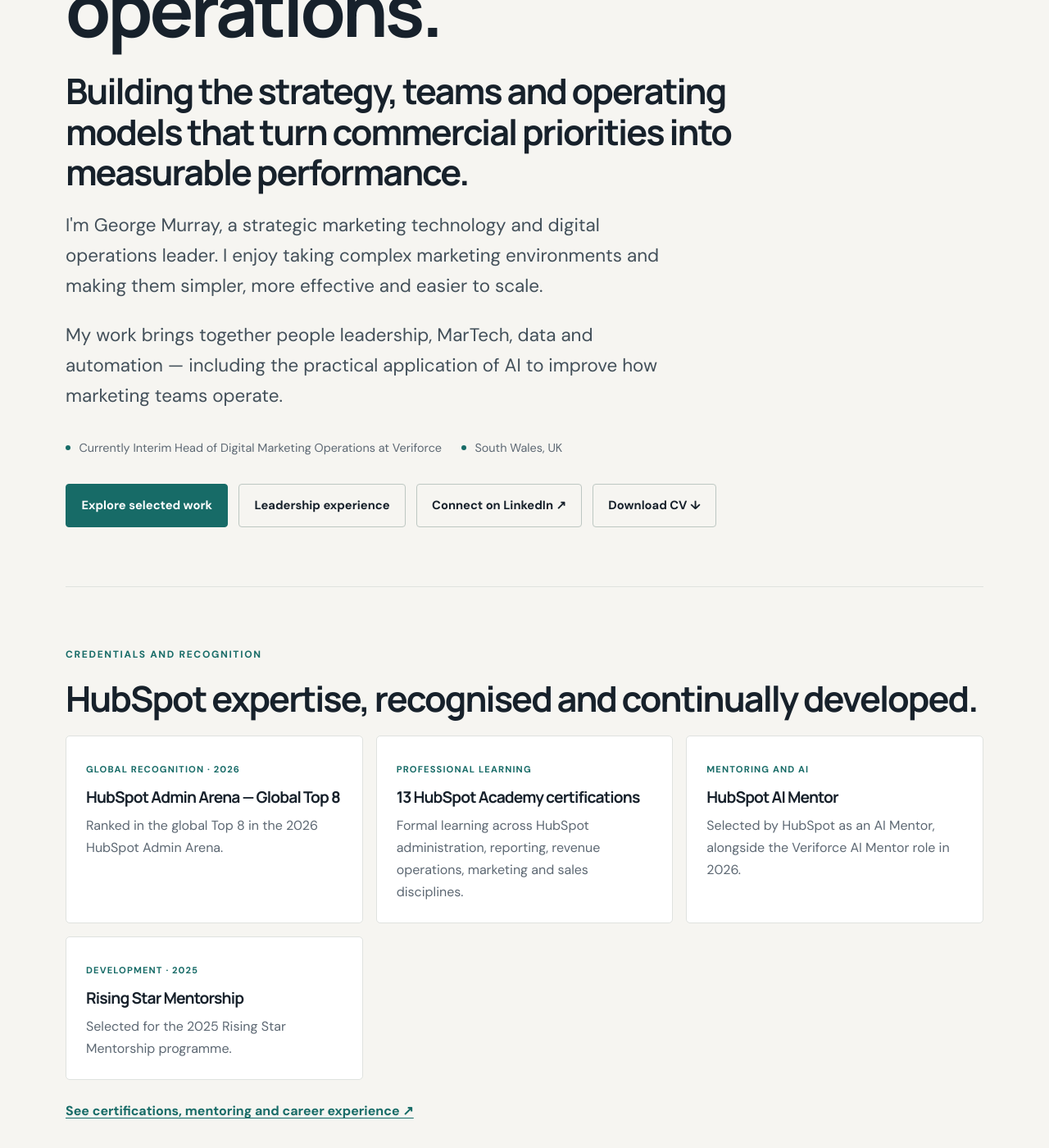
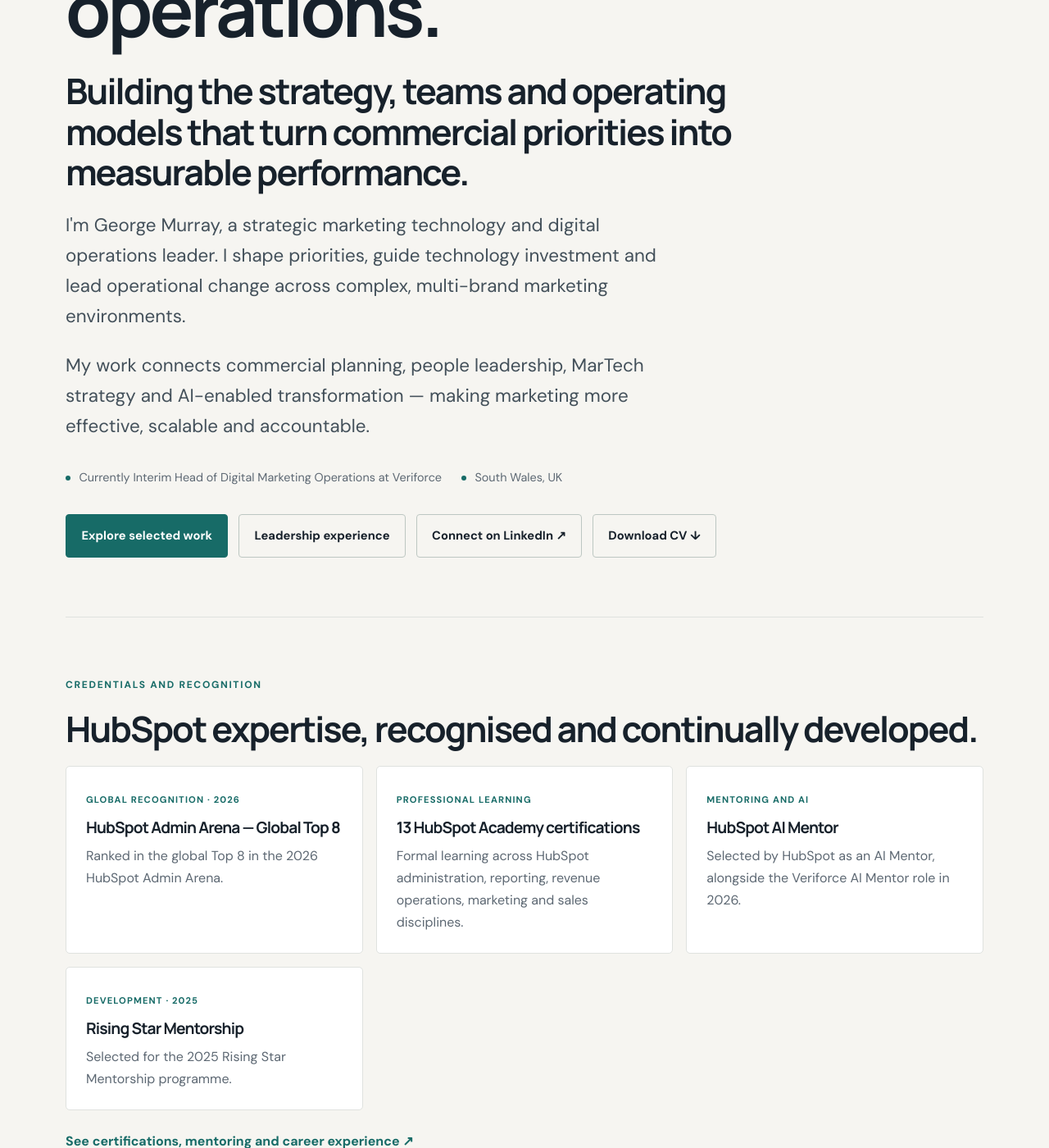
Before and after one commit to georgefwmurray/Marketing-Operations-Control-Centre, a Jekyll site: the page built from index.md, in a window 1280 px wide and 1400 px high, scrolled down 582 px. Shown: the whole window at 82% size. Built offline with Jekyll 4.4.1, drawn with Linux system fonts in a browser that asks for light colours; some of the changed text lies outside the part shown.

Commit message:
Refine strategic positioning and clarify external cost reductions

```diff
--- a/index.md
+++ b/index.md
@@ -1,15 +1,15 @@
 ---
 layout: default
-title: "Marketing Operations and Technology Leader"
-description: "George Murray is a marketing operations and technology leader with experience in MarTech, HubSpot, multi-brand operations, team leadership and AI transformation."
+title: "Strategic Marketing Technology & Digital Operations Leader"
+description: "George Murray is a strategic marketing technology and digital operations leader shaping MarTech strategy, multi-brand operations, teams and AI-enabled transformation."
 ---
 
 <section class="hero">
   <p class="eyebrow">Strategic leadership · MarTech · Digital operations</p>
   <h1>Setting the direction for marketing technology and digital operations.</h1>
   <h2>Building the strategy, teams and operating models that turn commercial priorities into measurable performance.</h2>
-  <p class="lead">I'm George Murray, a strategic marketing technology and digital operations leader. I enjoy taking complex marketing environments and making them simpler, more effective and easier to scale.</p>
-  <p class="lead">My work brings together people leadership, MarTech, data and automation — including the practical application of AI to improve how marketing teams operate.</p>
+  <p class="lead">I'm George Murray, a strategic marketing technology and digital operations leader. I shape priorities, guide technology investment and lead operational change across complex, multi-brand marketing environments.</p>
+  <p class="lead">My work connects commercial planning, people leadership, MarTech strategy and AI-enabled transformation — making marketing more effective, scalable and accountable.</p>
   <div class="hero-meta">
     <span>Currently Interim Head of Digital Marketing Operations at Veriforce</span>
     <span>South Wales, UK</span>
@@ -39,8 +39,8 @@ description: "George Murray is a marketing operations and technology leader with
   <div class="split">
     <div><h2>Set direction. Align investment. Lead transformation.</h2></div>
     <div class="prose">
-      <p>I work across marketing, commercial teams and technology: setting priorities, owning platforms, improving processes and helping teams deliver change.</p>
-      <p>My focus is on making the function work better. That means clear ownership, reliable data, sensible governance and technology that solves a real operating problem.</p>
+      <p>I work with marketing leadership to translate commercial ambition into technology and operational priorities — shaping roadmaps, evaluating investment, challenging assumptions and leading delivery across teams and brands.</p>
+      <p>My focus is building a marketing operation that can scale: the right platforms, clear accountability, trusted data, capable people and governance that supports confident decisions.</p>
     </div>
   </div>
   <div class="cards">
```
